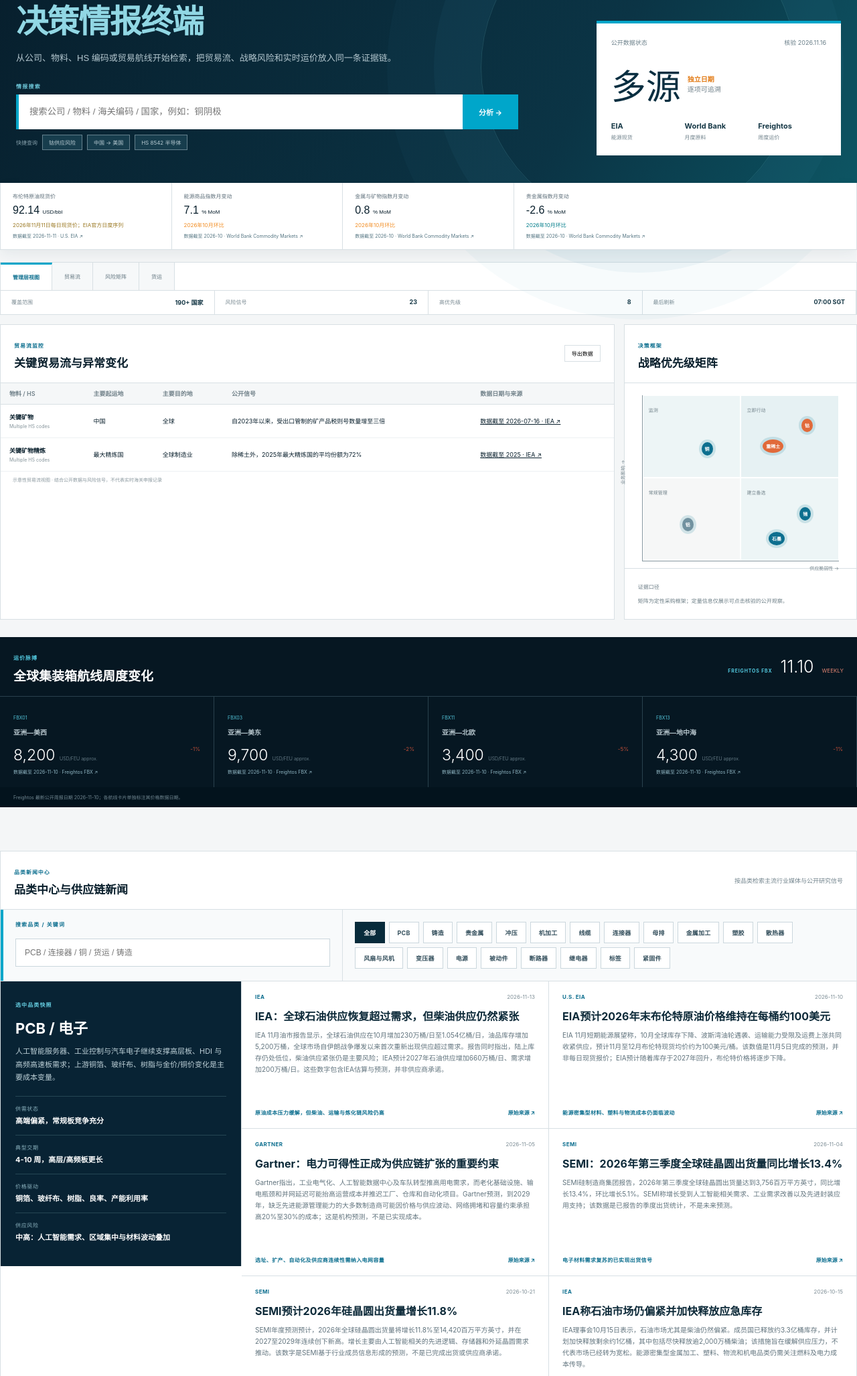
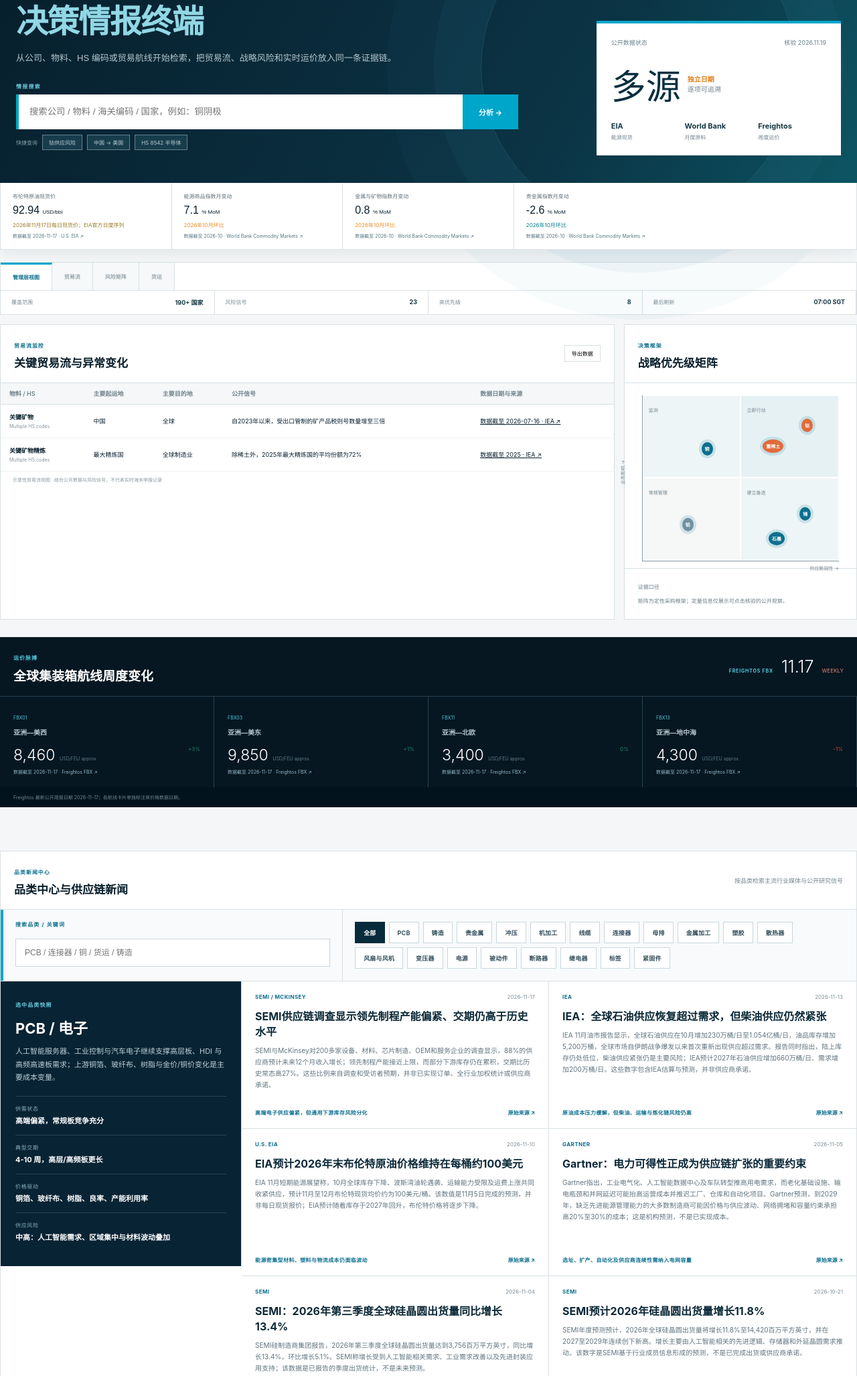
Before and after one commit to amwang-Gh/Public, a plain HTML site: page supply-chain/index.html in a window 1280 px wide. Shown: the part 240-2294 px from the top of the page at 67% size. Drawn offline with Linux system fonts and the light colour scheme.

Commit message:
Refresh supply chain data for Nov 19

```diff
--- a/supply-chain/app.js
+++ b/supply-chain/app.js
@@ -132,11 +132,11 @@ document.getElementById("category-search")?.addEventListener("input",filterCateg
 document.querySelectorAll("[data-profile]").forEach(btn=>btn.addEventListener("click",()=>{setCategoryProfile(btn.dataset.profile);document.querySelector(".category-profile").scrollIntoView({behavior:"smooth",block:"center"})}));
 
 const bilingualPairs=[
-  ["公开数据状态","Public data status"],["核验 2026.11.16","Verified 2026-11-16"],["多源","Multi-source"],["独立日期","Independent dates"],["逐项可追溯","Traceable by item"],["能源现货","Energy spot"],["月度原料","Monthly materials"],["周度运价","Weekly freight"],
+  ["公开数据状态","Public data status"],["核验 2026.11.19","Verified 2026-11-19"],["多源","Multi-source"],["独立日期","Independent dates"],["逐项可追溯","Traceable by item"],["能源现货","Energy spot"],["月度原料","Monthly materials"],["周度运价","Weekly freight"],
   ["公开信号","Public signal"],["数据日期与来源","Data date and source"],["证据口径","Evidence basis"],["矩阵为定性采购框架；定量信息仅展示可点击核验的公开观察。","The matrix is a qualitative procurement framework; quantitative items are limited to clickable, verifiable public observations."],
   ["黄金","Gold"],["白银","Silver"],["来源","Source"],["数据截至","Data through"],["本站核验","Site verification"],["原始链接","Original link"],
-  ["免费公开数据；每个模块按来源独立标注数据日期","Free public data; each module shows its source-specific date"],["本站核验：2026.11.16 07:00 SGT","Site verified: 2026-11-16 07:00 SGT"],
-  ["供应链信号台 · 2026.11.16","SC Signal Desk · 2026.11.16"],
+  ["免费公开数据；每个模块按来源独立标注数据日期","Free public data; each module shows its source-specific date"],["本站核验：2026.11.19 07:00 SGT","Site verified: 2026-11-19 07:00 SGT"],
+  ["供应链信号台 · 2026.11.19","SC Signal Desk · 2026.11.19"],
   ["链","S"],["信","S"],["供应信号","SUPPLY SIGNALS"],["供应链信号台 · 2026.07.30","SC SIGNAL DESK · 2026.07.30"],["● 实时数据","● DATA LIVE"],["全球供应链情报","GLOBAL SUPPLY CHAIN INTELLIGENCE"],["情报搜索","INTELLIGENCE SEARCH"],["管理层视图","EXECUTIVE VIEW"],["贸易流","TRADE FLOWS"],["风险矩阵","RISK MATRIX"],["货运","FREIGHT"],["贸易流监控","TRADE FLOW MONITOR"],["决策框架","DECISION FRAMEWORK"],["运价脉搏","FREIGHT RATE PULSE"],["品类新闻中心","CATEGORY NEWS CENTER"],["选中品类快照","SELECTED SNAPSHOT"],["最高信号","TOP SIGNAL"],["观察清单","WATCHLIST"],["地缘风险地图","GEOPOLITICAL MAP"],["缺料雷达","SHORTAGE RADAR"],["原材料监控","MATERIAL MONITOR"],["情报简报","INTELLIGENCE BRIEF"],["数据来源与更新时间","SOURCE & TIMESTAMP"],
   ["供应链信号台 · 2026.07.30","SC Signal Desk · 2026.07.30"],["● 实时数据","● Data live"],
   ["全球贸易 / 采购风险 / 运价 / 关键原料","Global trade / sourcing risk / freight rates / critical materials"],
--- a/supply-chain/data.js
+++ b/supply-chain/data.js
@@ -1,17 +1,17 @@
 window.SUPPLY_DATA = {
-  verifiedAt: "2026-11-16T07:00:00+08:00",
+  verifiedAt: "2026-11-19T07:00:00+08:00",
   markets: [
     {
       id: "brent",
       name: { zh: "布伦特原油现货价", en: "Brent crude spot price" },
-      value: 92.14,
+      value: 92.94,
       unit: "USD/bbl",
       change: null,
-      effectiveDate: "2026-11-11",
-      verifiedAt: "2026-11-16T07:00:00+08:00",
+      effectiveDate: "2026-11-17",
+      verifiedAt: "2026-11-19T07:00:00+08:00",
       source: "U.S. EIA",
       sourceUrl: "https://www.eia.gov/dnav/pet/PET_PRI_SPT_S1_D.htm",
-      note: { zh: "2026年11月11日每日现货价；EIA官方日度序列", en: "Daily spot price for November 11, 2026; EIA official daily series" },
+      note: { zh: "2026年11月17日每日现货价；EIA官方日度序列", en: "Daily spot price for November 17, 2026; EIA official daily series" },
     },
     {
       id: "energy-index",
@@ -20,7 +20,7 @@ window.SUPPLY_DATA = {
       unit: "% MoM",
       change: 7.1,
       effectiveDate: "2026-10",
-      verifiedAt: "2026-11-16T07:00:00+08:00",
+      verifiedAt: "2026-11-19T07:00:00+08:00",
       source: "World Bank Commodity Markets",
       sourceUrl: "https://thedocs.worldbank.org/en/doc/74e8be41ceb20fa0da750cda2f6b9e4e-0050012026/related/CMO-Historical-Data-Monthly.xlsx",
       note: { zh: "2026年10月环比", en: "October 2026 month over month" },
@@ -32,7 +32,7 @@ window.SUPPLY_DATA = {
       unit: "% MoM",
       change: 0.8,
       effectiveDate: "2026-10",
-      verifiedAt: "2026-11-16T07:00:00+08:00",
+      verifiedAt: "2026-11-19T07:00:00+08:00",
       source: "World Bank Commodity Markets",
       sourceUrl: "https://thedocs.worldbank.org/en/doc/74e8be41ceb20fa0da750cda2f6b9e4e-0050012026/related/CMO-Historical-Data-Monthly.xlsx",
       note: { zh: "2026年10月环比", en: "October 2026 month over month" },
@@ -44,7 +44,7 @@ window.SUPPLY_DATA = {
       unit: "% MoM",
       change: -2.6,
       effectiveDate: "2026-10",
-      verifiedAt: "2026-11-16T07:00:00+08:00",
+      verifiedAt: "2026-11-19T07:00:00+08:00",
       source: "World Bank Commodity Markets",
       sourceUrl: "https://thedocs.worldbank.org/en/doc/74e8be41ceb20fa0da750cda2f6b9e4e-0050012026/related/CMO-Historical-Data-Monthly.xlsx",
       note: { zh: "2026年10月环比", en: "October 2026 month over month" },
@@ -77,17 +77,27 @@ window.SUPPLY_DATA = {
     },
   ],
   freight: {
-    reportDate: "2026-11-10",
+    reportDate: "2026-11-17",
     source: "Freightos",
-    sourceUrl: "https://www.freightos.com/freight-resources/la-lb-strike-deadline-extended-dem-win-increasing-trade-uncertainty-november-10-2026-update/",
+    sourceUrl: "https://www.freightos.com/freight-resources/us-air-cargo-recovering-from-outage-new-us-cn-tensions-ahead-of-talks-november-17-2026-update/",
     lanes: [
-      { id: "fbx01", name: { zh: "亚洲—美西", en: "Asia–US West Coast" }, value: 8200, unit: "USD/FEU approx.", change: -1, effectiveDate: "2026-11-10", source: "Freightos FBX", sourceUrl: "https://www.freightos.com/freight-resources/la-lb-strike-deadline-extended-dem-win-increasing-trade-uncertainty-november-10-2026-update/" },
-      { id: "fbx03", name: { zh: "亚洲—美东", en: "Asia–US East Coast" }, value: 9700, unit: "USD/FEU approx.", change: -2, effectiveDate: "2026-11-10", source: "Freightos FBX", sourceUrl: "https://www.freightos.com/freight-resources/la-lb-strike-deadline-extended-dem-win-increasing-trade-uncertainty-november-10-2026-update/" },
-      { id: "fbx11", name: { zh: "亚洲—北欧", en: "Asia–North Europe" }, value: 3400, unit: "USD/FEU approx.", change: -5, effectiveDate: "2026-11-10", source: "Freightos FBX", sourceUrl: "https://www.freightos.com/freight-resources/la-lb-strike-deadline-extended-dem-win-increasing-trade-uncertainty-november-10-2026-update/" },
-      { id: "fbx13", name: { zh: "亚洲—地中海", en: "Asia–Mediterranean" }, value: 4300, unit: "USD/FEU approx.", change: -1, effectiveDate: "2026-11-10", source: "Freightos FBX", sourceUrl: "https://www.freightos.com/freight-resources/la-lb-strike-deadline-extended-dem-win-increasing-trade-uncertainty-november-10-2026-update/" },
+      { id: "fbx01", name: { zh: "亚洲—美西", en: "Asia–US West Coast" }, value: 8460, unit: "USD/FEU approx.", change: 3, effectiveDate: "2026-11-17", source: "Freightos FBX", sourceUrl: "https://www.freightos.com/freight-resources/us-air-cargo-recovering-from-outage-new-us-cn-tensions-ahead-of-talks-november-17-2026-update/" },
+      { id: "fbx03", name: { zh: "亚洲—美东", en: "Asia–US East Coast" }, value: 9850, unit: "USD/FEU approx.", change: 1, effectiveDate: "2026-11-17", source: "Freightos FBX", sourceUrl: "https://www.freightos.com/freight-resources/us-air-cargo-recovering-from-outage-new-us-cn-tensions-ahead-of-talks-november-17-2026-update/" },
+      { id: "fbx11", name: { zh: "亚洲—北欧", en: "Asia–North Europe" }, value: 3400, unit: "USD/FEU approx.", change: 0, effectiveDate: "2026-11-17", source: "Freightos FBX", sourceUrl: "https://www.freightos.com/freight-resources/us-air-cargo-recovering-from-outage-new-us-cn-tensions-ahead-of-talks-november-17-2026-update/" },
+      { id: "fbx13", name: { zh: "亚洲—地中海", en: "Asia–Mediterranean" }, value: 4300, unit: "USD/FEU approx.", change: -1, effectiveDate: "2026-11-17", source: "Freightos FBX", sourceUrl: "https://www.freightos.com/freight-resources/us-air-cargo-recovering-from-outage-new-us-cn-tensions-ahead-of-talks-november-17-2026-update/" },
     ],
   },
   news: [
+    {
+      id: "semi-supply-chain-survey-2026",
+      publishedAt: "2026-11-17",
+      source: "SEMI / McKinsey",
+      sourceUrl: "https://www.semi.org/en/event/demand-back-your-supply-chain-ready",
+      tags: ["pcb", "machining", "connectors", "metal-fab", "heatsink", "fans-blowers", "transformer", "power-supply", "passive", "circuit-breaker", "relay", "labels", "fasteners"],
+      title: { zh: "SEMI供应链调查显示领先制程产能偏紧、交期仍高于历史水平", en: "SEMI supply-chain survey signals tight leading-edge capacity and elevated lead times" },
+      summary: { zh: "SEMI与McKinsey对200多家设备、材料、芯片制造、OEM和服务企业的调查显示，88%的供应商预计未来12个月收入增长；领先制程产能接近上限，而部分下游库存仍在累积，交期比历史常态高27%。这些比例来自调查和受访者预期，并非已实现订单、全行业加权统计或供应商承诺。", en: "A SEMI and McKinsey survey of more than 200 equipment, materials, device, OEM and service companies reports that 88% of suppliers expect revenue growth over the next 12 months. Leading-edge capacity is described as stretched while some downstream inventories build, and lead times are 27% above historical norms. These are survey results and respondent expectations, not realized orders, a weighted industry census or supplier commitments." },
+      impact: { zh: "高端电子供应偏紧，但通用下游库存风险分化", en: "Tight advanced-electronics supply alongside divergent downstream inventory risk" },
+    },
     {
       id: "iea-omr-november-2026",
       publishedAt: "2026-11-13",
@@ -199,14 +209,14 @@ window.SUPPLY_DATA = {
       impact: { zh: "材料配额、涨价与交期延长风险", en: "Allocation, price and lead-time risk" },
     },
     {
-      id: "freightos-november-10-2026",
-      publishedAt: "2026-11-10",
+      id: "freightos-november-17-2026",
+      publishedAt: "2026-11-17",
       source: "Freightos",
-      sourceUrl: "https://www.freightos.com/freight-resources/la-lb-strike-deadline-extended-dem-win-increasing-trade-uncertainty-november-10-2026-update/",
+      sourceUrl: "https://www.freightos.com/freight-resources/us-air-cargo-recovering-from-outage-new-us-cn-tensions-ahead-of-talks-november-17-2026-update/",
       tags: ["pcb", "cable-wire", "connectors", "metal-fab", "plastics", "transformer", "power-supply"],
-      title: { zh: "主要亚洲出口航线运价回落，美西港口罢工期限延后", en: "Major Asia export-lane rates ease as the US West Coast strike deadline is extended" },
-      summary: { zh: "Freightos 11月10日周报显示，亚洲至美西运价下降1%至约8,200美元/FEU，美东下降2%至约9,700美元/FEU，北欧下降5%至约3,400美元/FEU，地中海下降1%至约4,300美元/FEU。洛杉矶/长滩港口保安工会把罢工期限延至11月20日，尚未实际停工；美西和美东运价仍处于旺季附近水平。", en: "Freightos' November 10 update shows Asia-US West Coast rates down 1% to about $8,200/FEU, East Coast down 2% to about $9,700/FEU, North Europe down 5% to about $3,400/FEU and Mediterranean down 1% to about $4,300/FEU. The LA/Long Beach watchmen's union extended its strike deadline to November 20; no stoppage had occurred. Transpacific rates remained near peak-season levels." },
-      impact: { zh: "主要航线短期回调，但跨太平洋价格仍高且劳资风险未解除", en: "Near-term easing across major lanes, while transpacific prices remain high and labor risk is unresolved" },
+      title: { zh: "跨太平洋海运小幅回升，中国至北美空运旺季价格继续上涨", en: "Transpacific ocean rates edge higher as China-North America air rates rise further" },
+      summary: { zh: "Freightos 11月17日周报显示，亚洲至美西运价上涨3%至约8,460美元/FEU，美东上涨1%至约9,850美元/FEU，北欧持平于约3,400美元/FEU，地中海下降1%至约4,300美元/FEU。中国至北美空运上涨16%至9.25美元/公斤，旺季需求叠加数据中心硬件货量和舱位偏紧；洛杉矶/长滩港口保安工会的11月20日罢工期限仍待解决。", en: "Freightos' November 17 update shows Asia-US West Coast rates up 3% to about $8,460/FEU, East Coast up 1% to about $9,850/FEU, North Europe level near $3,400/FEU and Mediterranean down 1% to about $4,300/FEU. China-North America air rates rose 16% to $9.25/kg as peak-season demand layered onto data-center hardware volumes and tight space. The November 20 LA/Long Beach watchmen's strike deadline remained unresolved." },
+      impact: { zh: "跨太平洋海空运成本维持高位，电子硬件急单风险上升", en: "Transpacific ocean and air costs remain high, raising risk for urgent electronics shipments" },
     },
     {
       id: "evertiq-pcb-fr4-2026",
@@ -308,7 +318,7 @@ window.SUPPLY_DATA = {
       unit: "USD/mt",
       color: "#0f7d8c",
       lastActual: "2026-10",
-      verifiedAt: "2026-11-16T07:00:00+08:00",
+      verifiedAt: "2026-11-19T07:00:00+08:00",
       source: "World Bank Commodity Markets",
       sourceUrl: "https://thedocs.worldbank.org/en/doc/74e8be41ceb20fa0da750cda2f6b9e4e-0050012026/related/CMO-Historical-Data-Monthly.xlsx",
       actual: [
@@ -337,7 +347,7 @@ window.SUPPLY_DATA = {
       unit: "USD/mt",
       color: "#d18b31",
       lastActual: "2026-10",
-      verifiedAt: "2026-11-16T07:00:00+08:00",
+      verifiedAt: "2026-11-19T07:00:00+08:00",
       source: "World Bank Commodity Markets",
       sourceUrl: "https://thedocs.worldbank.org/en/doc/74e8be41ceb20fa0da750cda2f6b9e4e-0050012026/related/CMO-Historical-Data-Monthly.xlsx",
       actual: [
@@ -366,7 +376,7 @@ window.SUPPLY_DATA = {
       unit: "USD/troy oz",
       color: "#b39536",
       lastActual: "2026-10",
-      verifiedAt: "2026-11-16T07:00:00+08:00",
+      verifiedAt: "2026-11-19T07:00:00+08:00",
       source: "World Bank Commodity Markets",
       sourceUrl: "https://thedocs.worldbank.org/en/doc/74e8be41ceb20fa0da750cda2f6b9e4e-0050012026/related/CMO-Historical-Data-Monthly.xlsx",
       actual: [
@@ -395,7 +405,7 @@ window.SUPPLY_DATA = {
       unit: "USD/troy oz",
       color: "#6b7b89",
       lastActual: "2026-10",
-      verifiedAt: "2026-11-16T07:00:00+08:00",
+      verifiedAt: "2026-11-19T07:00:00+08:00",
       source: "World Bank Commodity Markets",
       sourceUrl: "https://thedocs.worldbank.org/en/doc/74e8be41ceb20fa0da750cda2f6b9e4e-0050012026/related/CMO-Historical-Data-Monthly.xlsx",
       actual: [
@@ -420,15 +430,16 @@ window.SUPPLY_DATA = {
     },
   },
   sources: [
-    { id: "eia", name: "U.S. EIA", effectiveDate: "2026-11-11", verifiedAt: "2026-11-16T07:00:00+08:00", url: "https://www.eia.gov/dnav/pet/PET_PRI_SPT_S1_D.htm" },
-    { id: "eia-steo", name: "U.S. EIA STEO", effectiveDate: "2026-11-10", verifiedAt: "2026-11-16T07:00:00+08:00", url: "https://www.eia.gov/outlooks/steo/" },
-    { id: "world-bank", name: "World Bank Commodity Markets", effectiveDate: "2026-10", verifiedAt: "2026-11-16T07:00:00+08:00", url: "https://thedocs.worldbank.org/en/doc/74e8be41ceb20fa0da750cda2f6b9e4e-0050012026/related/CMO-Historical-Data-Monthly.xlsx" },
-    { id: "freightos", name: "Freightos FBX", effectiveDate: "2026-11-10", verifiedAt: "2026-11-16T07:00:00+08:00", url: "https://www.freightos.com/freight-resources/la-lb-strike-deadline-extended-dem-win-increasing-trade-uncertainty-november-10-2026-update/" },
+    { id: "eia", name: "U.S. EIA", effectiveDate: "2026-11-17", verifiedAt: "2026-11-19T07:00:00+08:00", url: "https://www.eia.gov/dnav/pet/PET_PRI_SPT_S1_D.htm" },
+    { id: "eia-steo", name: "U.S. EIA STEO", effectiveDate: "2026-11-10", verifiedAt: "2026-11-19T07:00:00+08:00", url: "https://www.eia.gov/outlooks/steo/" },
+    { id: "world-bank", name: "World Bank Commodity Markets", effectiveDate: "2026-10", verifiedAt: "2026-11-19T07:00:00+08:00", url: "https://thedocs.worldbank.org/en/doc/74e8be41ceb20fa0da750cda2f6b9e4e-0050012026/related/CMO-Historical-Data-Monthly.xlsx" },
+    { id: "freightos", name: "Freightos FBX", effectiveDate: "2026-11-17", verifiedAt: "2026-11-19T07:00:00+08:00", url: "https://www.freightos.com/freight-resources/us-air-cargo-recovering-from-outage-new-us-cn-tensions-ahead-of-talks-november-17-2026-update/" },
     { id: "iea", name: "IEA", effectiveDate: "2026-07-16", verifiedAt: "2026-08-24T07:00:00+08:00", url: "https://www.iea.org/reports/global-critical-minerals-outlook-2026/executive-summary" },
-    { id: "gartner", name: "Gartner", effectiveDate: "2026-11-05", verifiedAt: "2026-11-16T07:00:00+08:00", url: "https://www.gartner.com/en/newsroom/press-releases/2026-11-05-gartner-says-access-to-energy-is-becoming-a-major-constraint-on-supply-chain-growth" },
-    { id: "iea-omr", name: "IEA Oil Market Report", effectiveDate: "2026-11-13", verifiedAt: "2026-11-16T07:00:00+08:00", url: "https://www.iea.org/reports/oil-market-report-november-2026" },
+    { id: "gartner", name: "Gartner", effectiveDate: "2026-11-05", verifiedAt: "2026-11-19T07:00:00+08:00", url: "https://www.gartner.com/en/newsroom/press-releases/2026-11-05-gartner-says-access-to-energy-is-becoming-a-major-constraint-on-supply-chain-growth" },
+    { id: "iea-omr", name: "IEA Oil Market Report", effectiveDate: "2026-11-13", verifiedAt: "2026-11-19T07:00:00+08:00", url: "https://www.iea.org/reports/oil-market-report-november-2026" },
     { id: "iea-energy", name: "IEA Energy Security", effectiveDate: "2026-10-15", verifiedAt: "2026-10-22T07:00:00+08:00", url: "https://www.iea.org/news/iea-governing-board-statement-on-energy-markets-and-security" },
-    { id: "semi", name: "SEMI", effectiveDate: "2026-11-04", verifiedAt: "2026-11-16T07:00:00+08:00", url: "https://www.semi.org/en/semi-press-release/worldwide-silicon-wafer-shipments-increase-13.4-percent-year-on-year-in-q3-2026-semi-reports" },
+    { id: "semi", name: "SEMI", effectiveDate: "2026-11-04", verifiedAt: "2026-11-19T07:00:00+08:00", url: "https://www.semi.org/en/semi-press-release/worldwide-silicon-wafer-shipments-increase-13.4-percent-year-on-year-in-q3-2026-semi-reports" },
+    { id: "semi-scm", name: "SEMI / McKinsey SCM Survey", effectiveDate: "2026-11-17", verifiedAt: "2026-11-19T07:00:00+08:00", url: "https://www.semi.org/en/event/demand-back-your-supply-chain-ready" },
     { id: "semi-resilient", name: "SEMI Europe / ReSiLient", effectiveDate: "2026-09-14", verifiedAt: "2026-09-17T07:00:00+08:00", url: "https://www.semi.org/en/semi-press-release/semi-europe-joins-resilient-consortium-to-strengthen-europes-silicon-and-silicon-carbide-raw-material-value-chains" },
     { id: "evertiq", name: "Evertiq / Confidee", effectiveDate: "2026-08-19", verifiedAt: "2026-08-24T07:00:00+08:00", url: "https://evertiq.com/news/2026-08-19-pcb-material-shortage-spreads-to-standard-fr-4-as-structural-shift-deepens" },
     { id: "pcim-wuerth", name: "PCIM / Würth Elektronik", effectiveDate: "2026-08-28", verifiedAt: "2026-08-31T07:00:00+08:00", url: "https://news.pcim.mesago.com/ai-boom-intensifies-pcb-material-shortages-a-69f95c3078045acfbb7868f4d872fbb4/" },
--- a/supply-chain/index.html
+++ b/supply-chain/index.html
@@ -9,10 +9,10 @@
   <meta property="og:image" content="./og-v2.png">
   <meta name="twitter:card" content="summary_large_image">
   <title>链界情报｜全球供应链风险雷达</title>
-  <link rel="stylesheet" href="./styles.css?v=20261116-1">
+  <link rel="stylesheet" href="./styles.css?v=20261119-1">
 </head>
 <body>
-  <div class="topline"><span>SC SIGNAL DESK · 2026.11.16</span><p>全球贸易 / 采购风险 / 运价 / 关键原料</p><div class="live">● PUBLIC DATA · VERIFIED</div></div>
+  <div class="topline"><span>SC SIGNAL DESK · 2026.11.19</span><p>全球贸易 / 采购风险 / 运价 / 关键原料</p><div class="live">● PUBLIC DATA · VERIFIED</div></div>
   <header>
     <a class="brand" href="#"><span class="brandmark">链</span><span><b>链界情报</b><small>SUPPLY SIGNALS</small></span></a>
     <nav aria-label="主导航">
@@ -30,7 +30,7 @@
         <div class="command-search"><label for="global-search">INTELLIGENCE SEARCH</label><div><input id="global-search" placeholder="搜索公司 / 物料 / HS 编码 / 国家，例如：Copper Cathodes"><button>分析 →</button></div><p><span>快捷查询</span><button>钴供应风险</button><button>中国 → 美国</button><button>HS 8542 半导体</button></p></div>
       </div>
       <div class="pulse-card">
-        <div class="pulse-head"><span>公开数据状态</span><time>核验 2026.11.16</time></div>
+        <div class="pulse-head"><span>公开数据状态</span><time>核验 2026.11.19</time></div>
         <div class="score"><strong>多源</strong><span><b>独立日期</b><br>逐项可追溯</span></div>
         <div class="pulse-factors"><span><b>EIA</b> 能源现货</span><span><b>World Bank</b> 月度原料</span><span><b>Freightos</b> 周度运价</span></div>
       </div>
@@ -66,7 +66,7 @@
     </section>
 
     <section class="freight-deck">
-      <div class="panel-heading light"><div><span>FREIGHT RATE PULSE</span><h2>全球集装箱航线周度变化</h2></div><div class="index-big"><span>FREIGHTOS FBX</span><b>11.10</b><em>WEEKLY</em></div></div>
+      <div class="panel-heading light"><div><span>FREIGHT RATE PULSE</span><h2>全球集装箱航线周度变化</h2></div><div class="index-big"><span>FREIGHTOS FBX</span><b>11.17</b><em>WEEKLY</em></div></div>
       <div class="route-grid" id="freightLaneGrid"></div>
       <p id="freightNote"></p>
     </section>
@@ -174,9 +174,9 @@
     </section>
   </main>
 
-  <footer class="site-footer"><div class="brand"><span class="brandmark">链</span><span><b>链界情报</b><small>SUPPLY SIGNALS</small></span></div><p>免费公开数据；每个模块按来源独立标注数据日期<br>本站核验：2026.11.16 07:00 SGT</p><div><a href="../">返回原站</a><a href="#sources">来源与时间</a><a href="https://www.iea.org/reports/global-critical-minerals-outlook-2026" target="_blank" rel="noreferrer">来源与方法</a></div></footer>
+  <footer class="site-footer"><div class="brand"><span class="brandmark">链</span><span><b>链界情报</b><small>SUPPLY SIGNALS</small></span></div><p>免费公开数据；每个模块按来源独立标注数据日期<br>本站核验：2026.11.19 07:00 SGT</p><div><a href="../">返回原站</a><a href="#sources">来源与时间</a><a href="https://www.iea.org/reports/global-critical-minerals-outlook-2026" target="_blank" rel="noreferrer">来源与方法</a></div></footer>
   <div class="toast" role="status">摘要已复制</div>
-  <script src="./data.js?v=20261116-1"></script>
-  <script src="./app.js?v=20261116-1"></script>
+  <script src="./data.js?v=20261119-1"></script>
+  <script src="./app.js?v=20261119-1"></script>
 </body>
 </html>
```
Also changed, not shown: supply-chain/tests/audit-data.mjs (+11 -8 lines).
